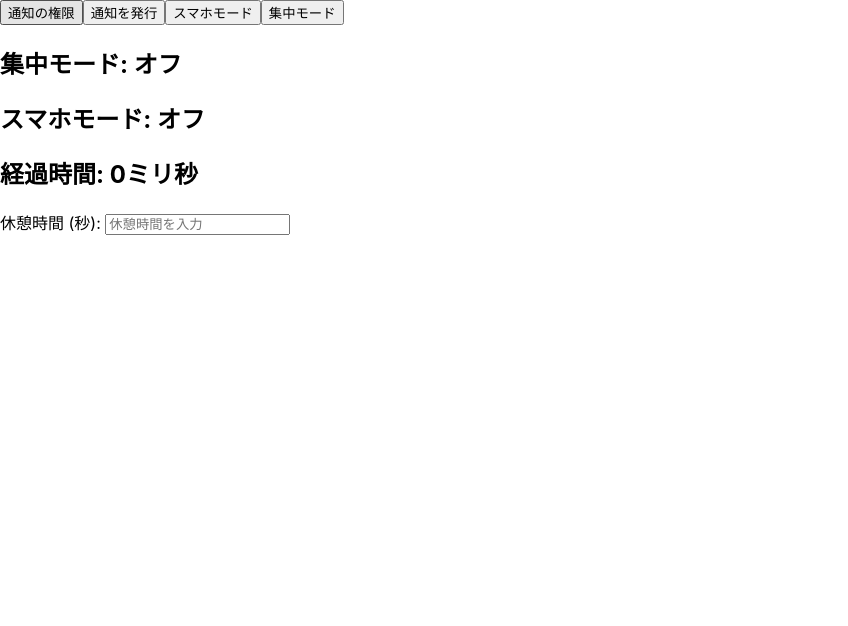
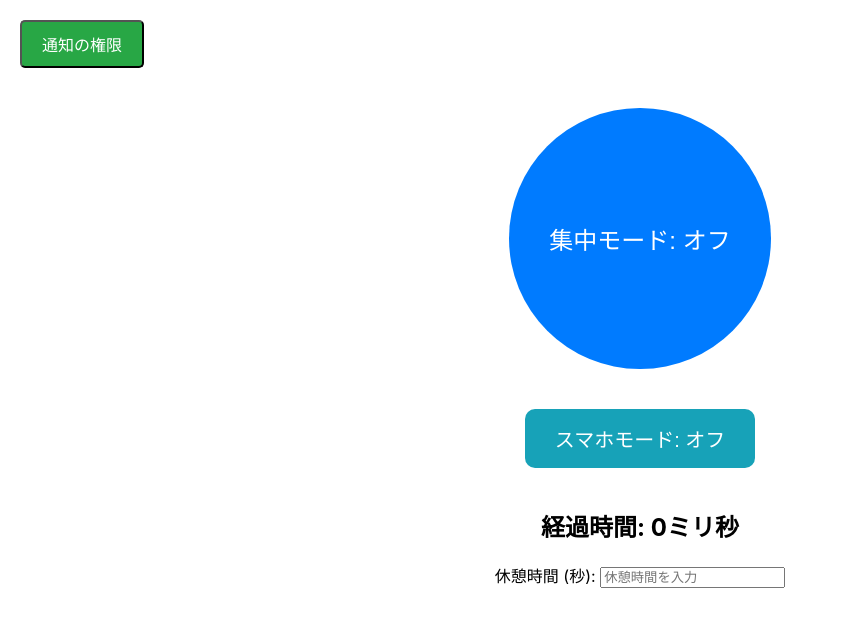
Before and after one commit to vmtch/manesuma, a React (Create React App) app: page / in a window 1280 px wide. Shown: the top 626 px of the page, without its empty margins (0-848 px from the left). Built offline with nearby package versions, Linux system fonts and the light colour scheme.

Commit message:
スタイルの調整

```diff
--- a/src/App.css
+++ b/src/App.css
@@ -36,3 +36,97 @@
     transform: rotate(360deg);
   }
 }
+.concentrateModeButton {
+  height: 200px;
+  width: 200px;
+  border-radius: 50%;
+  background: lightgreen;
+  border: none;
+}
+
+
+/* 通知ポップアップのスタイル */
+.notification {
+  position: fixed;
+  bottom: 20px;
+  right: 20px;
+  background-color: #444;
+  color: #fff;
+  padding: 10px;
+  border-radius: 5px;
+}
+
+/* ボタン共通のスタイル */
+.button {
+  padding: 10px 20px;
+  background-color: #007bff;
+  color: #fff;
+  border: none;
+  border-radius: 5px;
+  cursor: pointer;
+  font-size: 16px;
+  transition: background-color 0.3s ease;
+  box-shadow: 0px 4px 6px rgba(0, 0, 0, 0.1);
+  margin: 5px;
+}
+
+/* 通知の権限ボタン */
+.bellButton {
+  display: flex;
+  align-items: center;
+  background-color: #28a745;
+  color: #fff;
+  padding: 10px 20px;
+  border-radius: 5px;
+  font-size: 16px;
+  cursor: pointer;
+  transition: background-color 0.3s ease;
+  margin-bottom: 20px;
+}
+
+/* 通知の権限ボタンのアイコン */
+.bellIcon {
+  margin-right: 10px;
+}
+
+/* 集中モードボタン */
+.centerButton {
+  display: block;
+  margin: 40px auto;
+  padding: 20px 40px;
+  font-size: 24px;
+  background-color: #007bff;
+  color: #fff;
+  border: none;
+  border-radius: 10px;
+  cursor: pointer;
+  transition: background-color 0.3s ease;
+  text-align: center;
+  border-radius: 50%;
+  aspect-ratio: 1/1;
+}
+
+/* 集中モードがアクティブなときのスタイル */
+.centerButtonActive {
+  background-color: #dc3545; /* 赤色に変化（集中モードオン） */
+}
+
+/* スマホモードボタン */
+.smartphoneButton {
+  display: block;
+  margin: 40px auto;
+  padding: 15px 30px;
+  font-size: 20px;
+  background-color: #17a2b8;
+  color: #fff;
+  border: none;
+  border-radius: 10px;
+  cursor: pointer;
+  transition: background-color 0.3s ease;
+  text-align: center;
+}
+
+/* スマホモードがアクティブなときのスタイル */
+.smartphoneButtonActive {
+  background-color: #ffc107; /* 黄色に変化（スマホモードオン） */
+}
--- a/src/App.jsx
+++ b/src/App.jsx
@@ -1,4 +1,5 @@
 import React, { useState, useEffect} from "react";
+import "./App.css";
 
 function Popup({ message, onClose }) {
   return (
@@ -131,27 +132,43 @@ function App() {
   };
 
   return (
-    <div>
-      <button onClick={showPermissionRequest}>通知の権限</button>
-      <button onClick={issueNotification}>通知を発行</button>
-      <button onClick={toggleSmartPhoneMode}>スマホモード</button>
-      <button onClick={toggleConcentrate}>集中モード</button>
+    <div style={{ textAlign: "center", padding: "20px" }}>
+      {/* 通知の権限ボタン（ベルマーク付き） */}
+      <button onClick={showPermissionRequest} className="bellButton">
+        通知の権限
+      </button>
+
+      {/* 集中モードボタン */}
+      <button
+        onClick={toggleConcentrate}
+        className={`centerButton ${isConcentrate ? "centerButtonActive" : ""}`}
+      >
+        集中モード: {isConcentrate ? "オン" : "オフ"}
+      </button>
+
+      {/* スマホモードボタン */}
+      <button
+        onClick={toggleSmartPhoneMode}
+        className={`smartphoneButton ${
+          isSmartPhoneMode ? "smartphoneButtonActive" : ""
+        }`}
+      >
+        スマホモード: {isSmartPhoneMode ? "オン" : "オフ"}
+      </button>
+
       <div>
-        <h2>集中モード: {isConcentrate ? "オン" : "オフ"}</h2>
-      </div>
-      <div>
-        <h2>スマホモード: {isSmartPhoneMode ? "オン" : "オフ"}</h2>
         <h2>経過時間: {milliseconds}ミリ秒</h2>
       </div>
+
       <div>
         <label>休憩時間 (秒): </label>
         <input
           type="number"
           onChange={handleBreakTimeChange}
           placeholder="休憩時間を入力"
-          disabled = {isConcentrate}
         />
       </div>
+
       {isVisible && (
         <Popup
           message="ここに通知を表示します"
```
